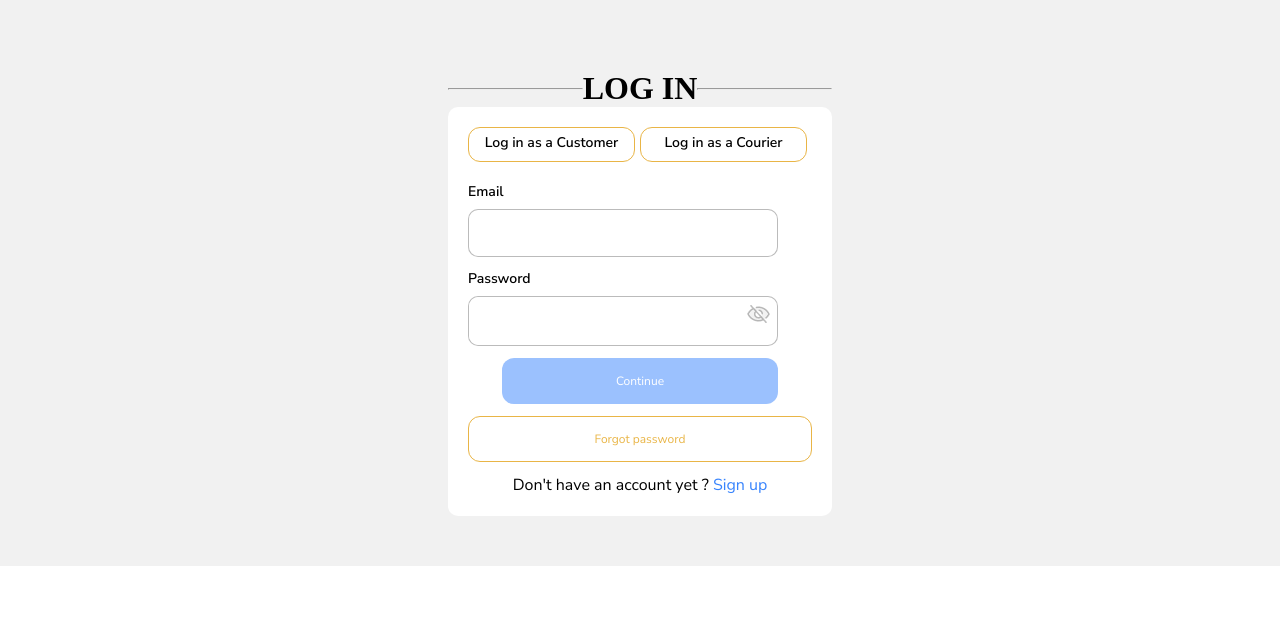
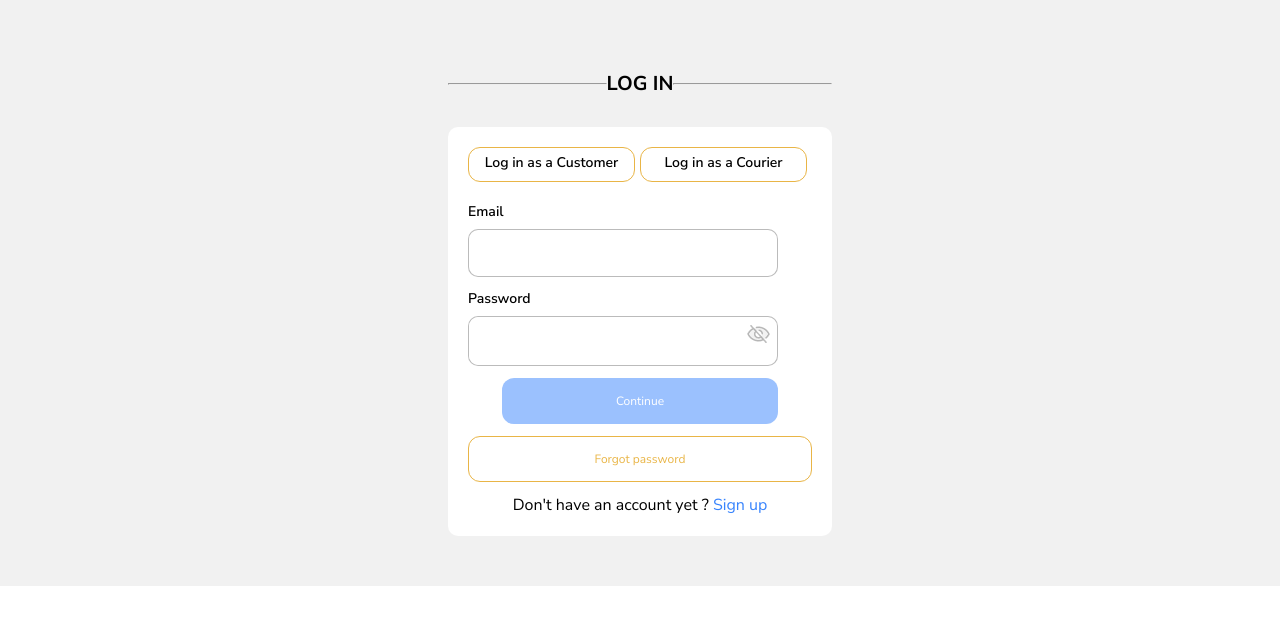
Before and after one commit to bakeji/Swiftsend, a React (Vite) app: page /login in a window 1280 px wide. Shown: the top 624 px of the page. Built offline with nearby package versions, Linux system fonts and the light colour scheme.

Commit message:
reduced the font-size of log in

```diff
--- a/src/index.css
+++ b/src/index.css
@@ -402,6 +402,7 @@ margin: 20px auto;
 .sn-txt{
   width: 30%;
   margin: 0 auto;
+  margin-bottom: 30px;
  text-align: center;
  display: flex;
   padding-top:  70px;
@@ -409,6 +410,11 @@ margin: 20px auto;
 }
 hr{
   flex-grow: 1;
+}
+.sn-txt h2{
+  font-family: "Nunito Sans", sans-serif;
+  font-weight: 700;
+  font-size: 20px;
 }
 .log-in{
   width: 30%;
--- a/src/pages/login.jsx
+++ b/src/pages/login.jsx
@@ -36,7 +36,7 @@ export default function LogIn(){
             <LogInContext.Provider value={{user, getUser}}>
                 <div className="sn-txt">
                     <hr />
-                    <h1>LOG IN</h1>
+                    <h2>LOG IN</h2>
                     <hr />
                 </div>
 
```
